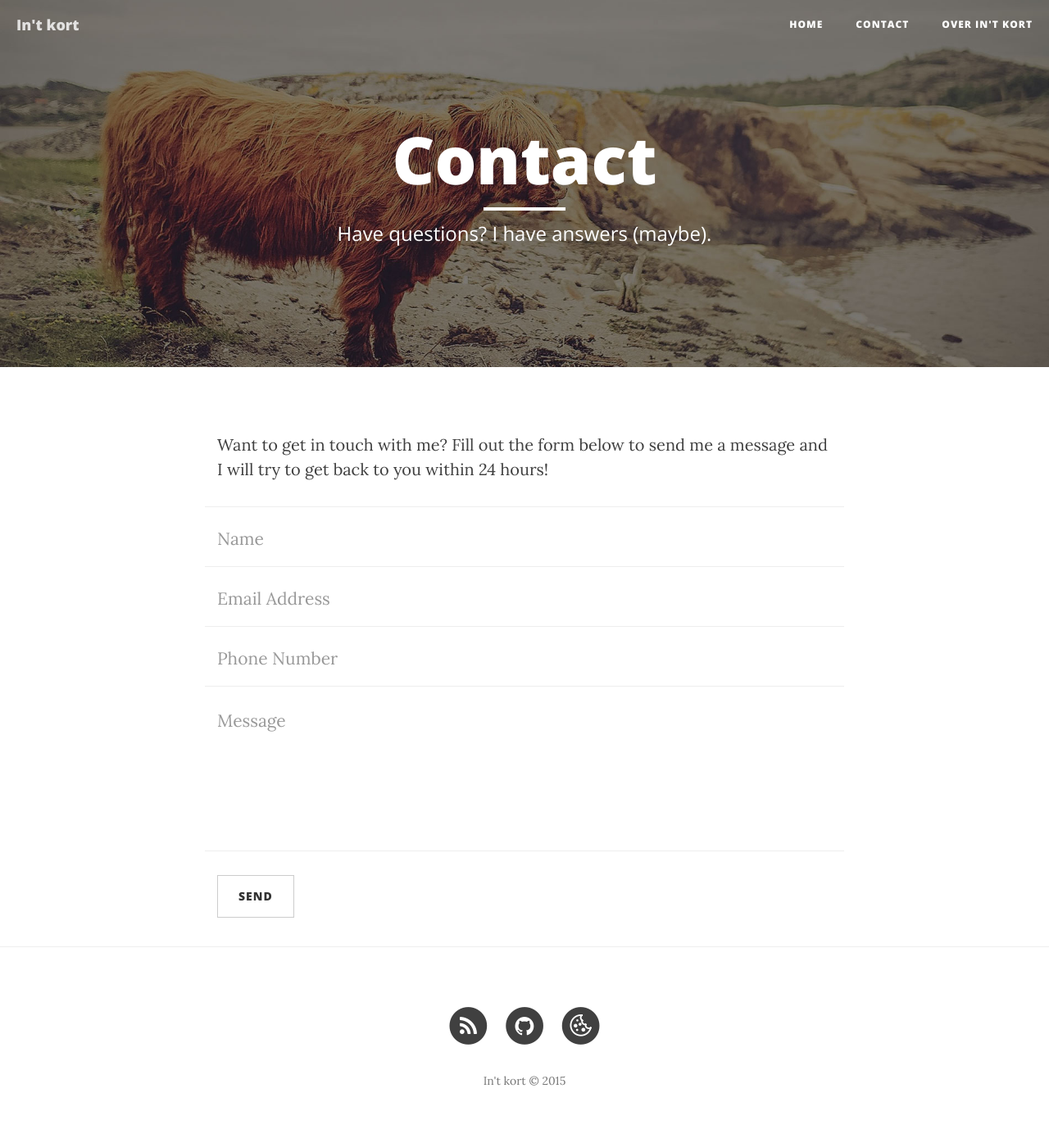
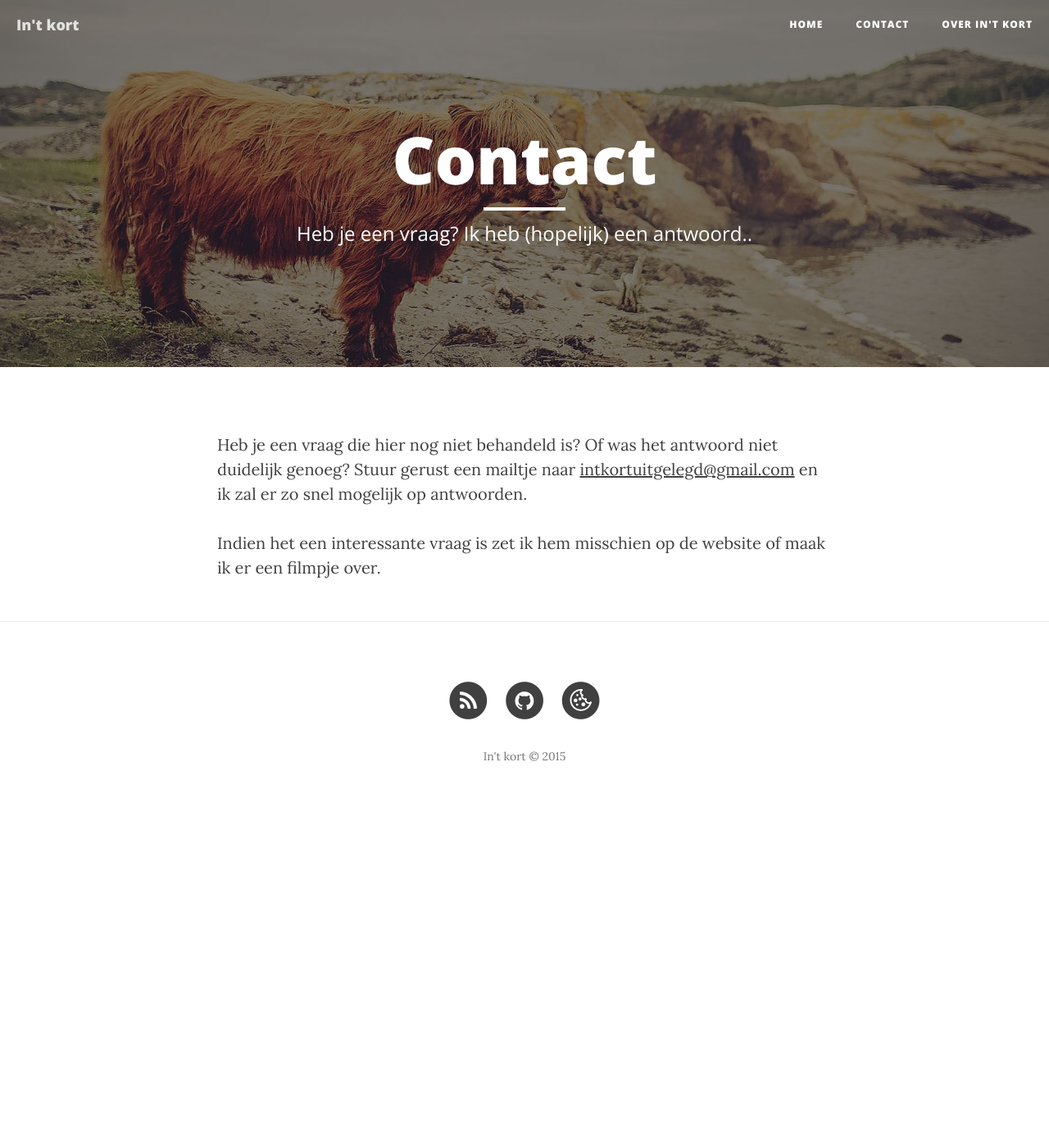
Before and after one commit to intkort/intkort.github.io, a Jekyll site: the page built from contact.html, in a window 1280 px wide. Shown: the whole page at 82% size. Built offline with Jekyll 4.4.1, drawn with Linux system fonts in a browser that asks for light colours; nearby versions of some CDN libraries; some web fonts are replaced; after the commit the page ends 999 px from its top, so only the background shows below that.

Commit message:
Update contact.html

```diff
--- a/contact.html
+++ b/contact.html
@@ -1,48 +1,9 @@
 ---
 layout: page
 title: "Contact"
-description: "Have questions? I have answers (maybe)."
+description: "Heb je een vraag? Ik heb (hopelijk) een antwoord.."
 header-img: "img/contact-bg.jpg"
 ---
 
-<p>Want to get in touch with me? Fill out the form below to send me a message and I will try to get back to you within 24 hours!</p>
-<!-- Contact Form - Enter your email address on line 19 of the mail/contact_me.php file to make this form work. -->
-<!-- WARNING: Some web hosts do not allow emails to be sent through forms to common mail hosts like Gmail or Yahoo. It's recommended that you use a private domain email address! -->
-<!-- NOTE: To use the contact form, your site must be on a live web host with PHP! The form will not work locally! -->
-<form name="sentMessage" id="contactForm" novalidate>
-    <div class="row control-group">
-        <div class="form-group col-xs-12 floating-label-form-group controls">
-            <label>Name</label>
-            <input type="text" class="form-control" placeholder="Name" id="name" required data-validation-required-message="Please enter your name.">
-            <p class="help-block text-danger"></p>
-        </div>
-    </div>
-    <div class="row control-group">
-        <div class="form-group col-xs-12 floating-label-form-group controls">
-            <label>Email Address</label>
-            <input type="email" class="form-control" placeholder="Email Address" id="email" required data-validation-required-message="Please enter your email address.">
-            <p class="help-block text-danger"></p>
-        </div>
-    </div>
-    <div class="row control-group">
-        <div class="form-group col-xs-12 floating-label-form-group controls">
-            <label>Phone Number</label>
-            <input type="tel" class="form-control" placeholder="Phone Number" id="phone" required data-validation-required-message="Please enter your phone number.">
-            <p class="help-block text-danger"></p>
-        </div>
-    </div>
-    <div class="row control-group">
-        <div class="form-group col-xs-12 floating-label-form-group controls">
-            <label>Message</label>
-            <textarea rows="5" class="form-control" placeholder="Message" id="message" required data-validation-required-message="Please enter a message."></textarea>
-            <p class="help-block text-danger"></p>
-        </div>
-    </div>
-    <br>
-    <div id="success"></div>
-    <div class="row">
-        <div class="form-group col-xs-12">
-            <button type="submit" class="btn btn-default">Send</button>
-        </div>
-    </div>
-</form>
+<p>Heb je een vraag die hier nog niet behandeld is? Of was het antwoord niet duidelijk genoeg? Stuur gerust een mailtje naar <a href="intkortuitgelegd@gmail.com">intkortuitgelegd@gmail.com</a> en ik zal er zo snel mogelijk op antwoorden.</p>
+<p>Indien het een interessante vraag is zet ik hem misschien op de website of maak ik er een filmpje over.</p>
```
